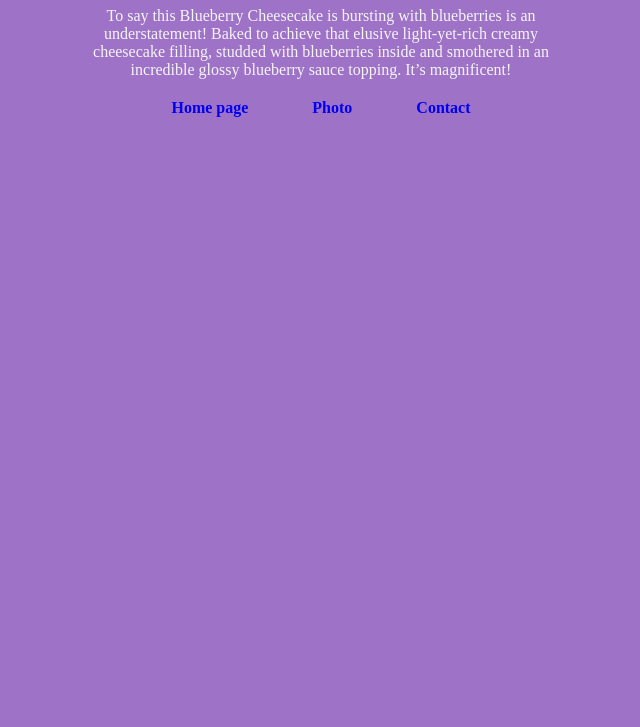
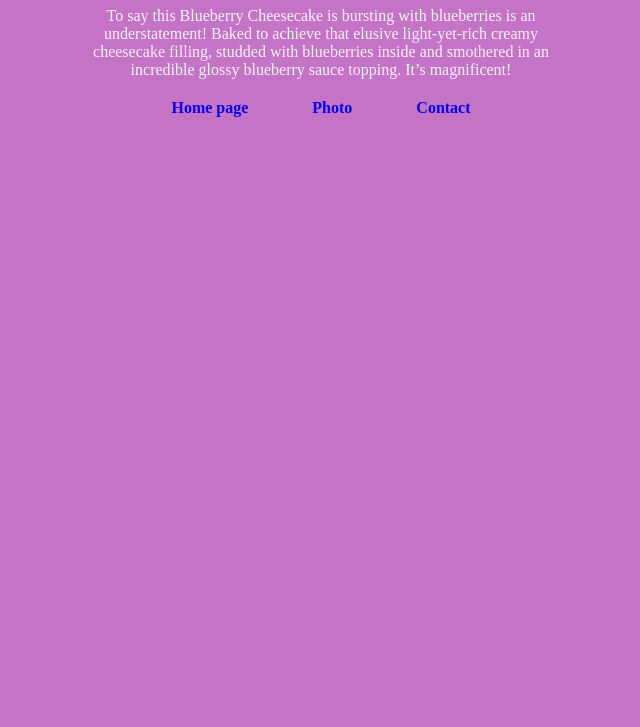
Before and after one commit to Marianna1008/multiple-page, a plain HTML site: page index.html in a window 1280 px wide. Shown: the part 73-800 px from the top of the page, without its empty margins (319-959 px from the left). Drawn offline with Linux system fonts and the light colour scheme.

Commit message:
Update style.css

```diff
--- a/style.css
+++ b/style.css
@@ -2,7 +2,7 @@ body{
     text-align: center;
     max-width: 800px;
     margin: 10px auto;
-    background-color: rgb(158, 115, 199);
+    background-color: rgb(196, 115, 199);
     color: whitesmoke;
 }
 a {
```
